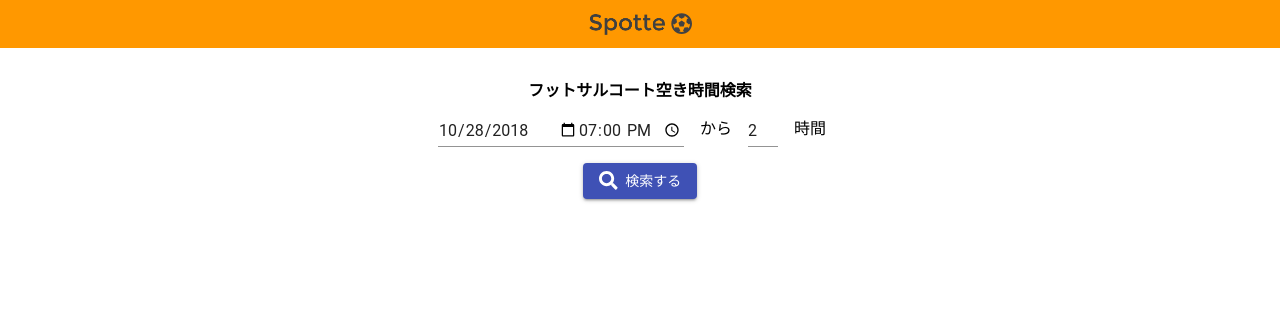
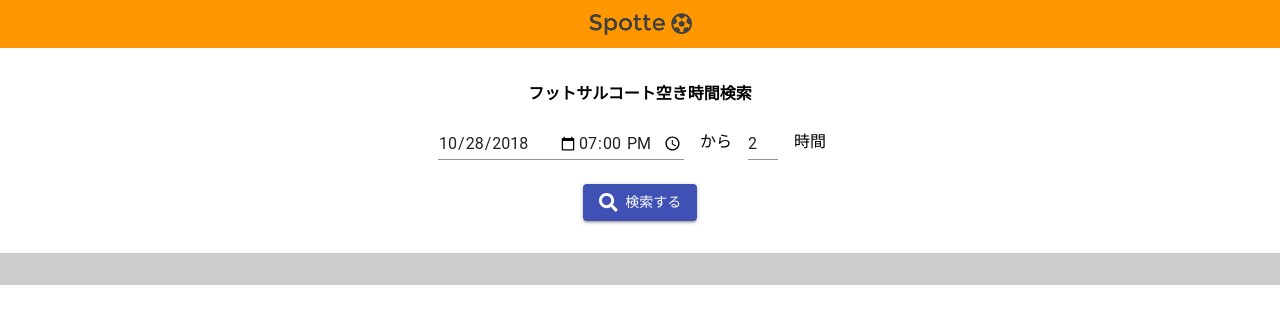
Before and after one commit to y-okady/spotte-futsal, a React (Create React App) app in the folder web/: page / in a window 1280 px wide. Shown: the top 324 px of the page. Built offline with nearby package versions, Linux system fonts and the light colour scheme.

Commit message:
#9 フットサルコート一覧をカードで表示

```diff
--- a/web/src/App.css
+++ b/web/src/App.css
@@ -11,16 +11,3 @@
   align-items: center;
   justify-content: center;
 }
-
-.App-link {
-  color: #61dafb;
-}
-
-@keyframes App-logo-spin {
-  from {
-    transform: rotate(0deg);
-  }
-  to {
-    transform: rotate(360deg);
-  }
-}
--- a/web/src/SearchForm.css
+++ b/web/src/SearchForm.css
@@ -1,14 +1,16 @@
 .SearchForm {
   text-align: center;
-  padding: 16px;
+  padding: 32px;
 }
 
 .SearchForm-title {
   font-size: 16px;
+  padding: 0;
+  margin: 0 0 24px 0;
 }
 
 .SearchForm-inputs {
-  padding-bottom: 16px;
+  padding-bottom: 24px;
 }
 
 .SearchForm-inputs > * {
--- /dev/null
+++ b/web/src/SearchResult.css
@@ -0,0 +1,13 @@
+.SearchResult {
+  display: flex;
+  flex-direction: column;
+  align-items: center;
+  justify-content: center;
+  background-color: #ccc;
+  padding: 16px;
+}
+
+.SearchResult-item {
+  display: block;
+  margin: 16px;
+}
--- a/web/src/SearchResult.js
+++ b/web/src/SearchResult.js
@@ -1,32 +1,27 @@
 import React, { Component } from 'react';
+import './SearchResult.css';
+import { Card, CardActionArea, CardContent, Typography } from '@material-ui/core';
 
 class SearchResult extends Component {
-  renderCourts(courts) {
-    return (
-      <ul>
-        {courts.map((court, index) => {
-          return (
-            <li key={`court-${index}`}>
-              {court}
-            </li>
-          );
-        })}
-      </ul>
-    )
-  }
   render() {
     return (
       <div className="SearchResult">
-        <ul>
-          {this.props.spots.map((spot, index) => {
-            return (
-              <li key={`spot-${index}`}>
-                {spot.spot}
-                {this.renderCourts(spot.courts)}
-              </li>
-            );
-          })}
-        </ul>
+        {this.props.spots.map((spot, index) => {
+          return (
+            <Card key={`spot-${index}`} className="SearchResult-item">
+              <CardActionArea>
+                <CardContent>
+                  <Typography variant="title" gutterBottom>
+                    {spot.spot}
+                  </Typography>
+                  <Typography variant="body1">
+                    空きコート: {spot.courts.join(', ')}
+                  </Typography>
+                </CardContent>
+              </CardActionArea>
+            </Card>
+          );
+        })}
       </div>
     );
   }
```
